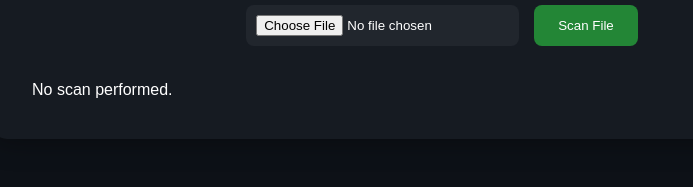
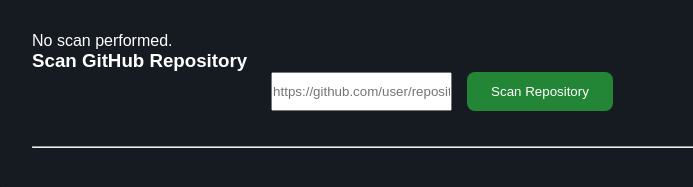
Before and after one commit to Keerat5/secret-scanner, a website: page client/index.html in a window 1280 px wide. Shown: the part 407-594 px from the top of the page, without its empty margins (198-891 px from the left). Drawn offline with Linux system fonts and the light colour scheme.

Commit message:
Install adm-zip

```diff
--- a/client/index.html
+++ b/client/index.html
@@ -41,6 +41,22 @@
 
     </div>
 
+    <h3>Scan GitHub Repository</h3>
+
+    <form id="repoForm">
+        <input
+            type="text"
+            id="repoUrl"
+            placeholder="https://github.com/user/repository"
+        >
+
+        <button type="submit">
+            Scan Repository
+        </button>
+    </form>
+
+    <hr>
+
 </div>
 
 <script src="script.js"></script>
--- a/package.json
+++ b/package.json
@@ -12,6 +12,7 @@
   "license": "ISC",
   "type": "module",
   "dependencies": {
+    "adm-zip": "^0.5.18",
     "express": "^5.2.1",
     "multer": "^2.2.0"
   }
```
Also changed, not shown: 1 other file.
